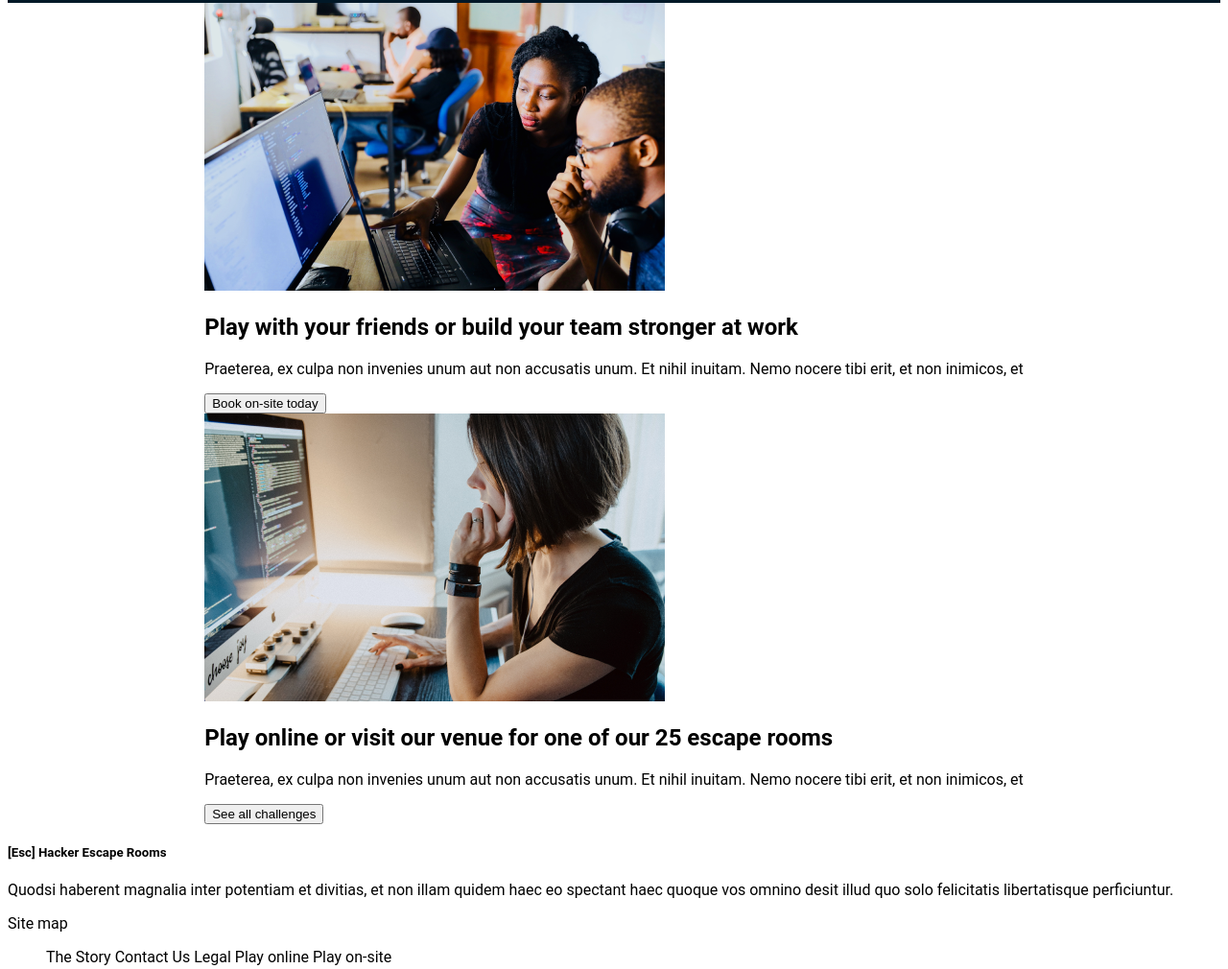
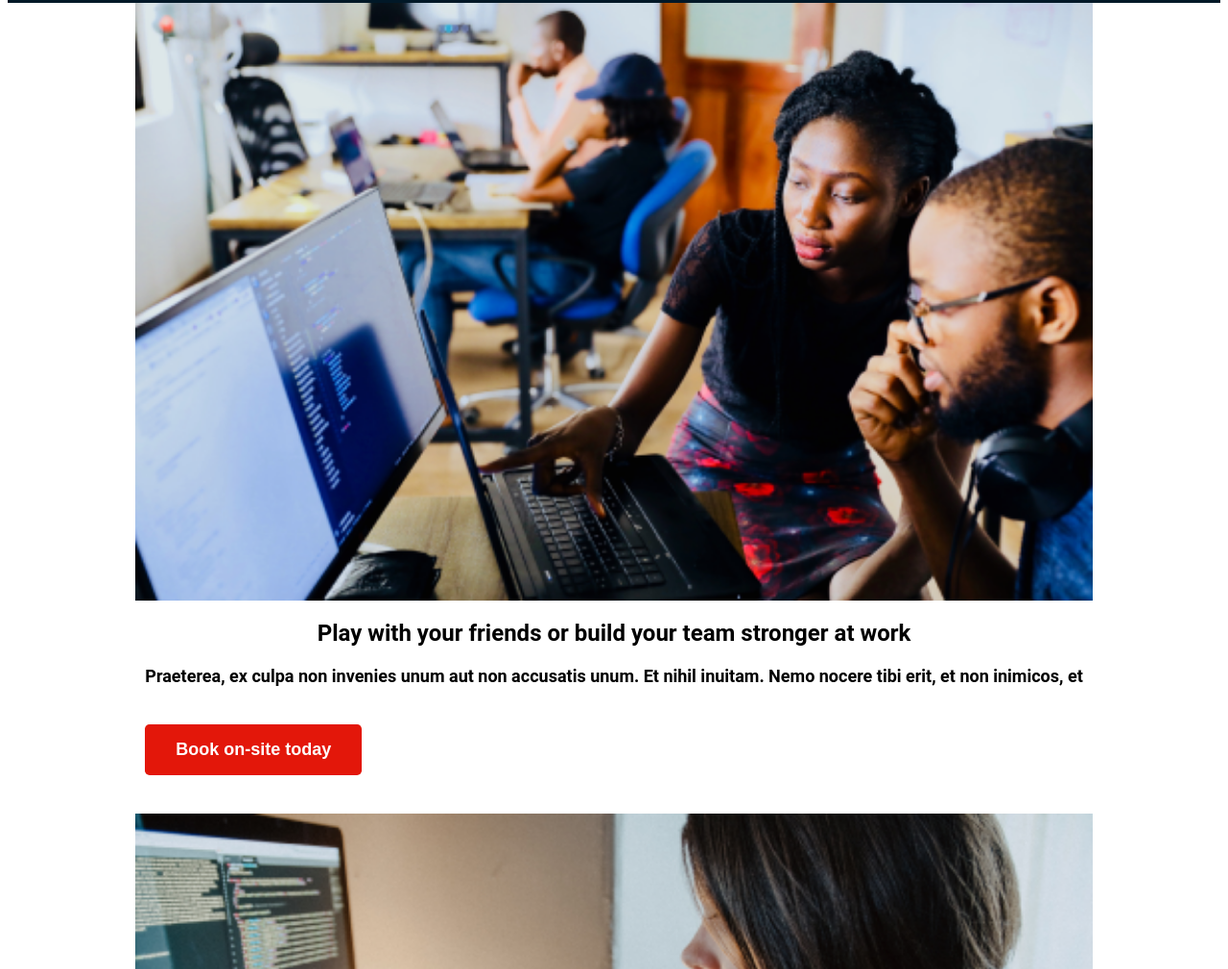
Before and after one commit to NordicNomadicLife/Esc-Escape-Rooms, a plain HTML site: page index.html in a window 1280 px wide. Shown: the part 1918-2928 px from the top of the page at 96% size. Drawn offline with Linux system fonts and the light colour scheme; a script that the page names is missing.

Commit message:
fixed main

```diff
--- a/style.css
+++ b/style.css
@@ -225,3 +225,84 @@ main {
     align-self: center;
     display: flex;
 }
+
+.osToday{
+    display: flex;
+    flex-direction: column;
+}
+
+.osToday img{
+    width: 100%;
+}
+
+.osTodayText{
+    display: flex;
+    align-self: center;
+    margin: 20px 10px 20px 10px ;
+}
+
+.osTodayTextSmall{
+    display: flex;
+    align-self: center;
+    font-weight: bold;
+    font-size: 18px;
+    margin: 0 10px 40px 10px;
+}
+
+.osTodayButton{
+    padding: 1rem 2rem;
+    background-color: #E3170A;
+    color: white;
+    border: none;
+    border-radius: 0.3rem;
+    font-size: 16px;
+    width: fit-content;
+    margin: 0 0 40px 10px;
+    font-weight: bold;
+    font-size: 18px;
+}
+
+.allChallenges{
+    display: flex;
+    flex-direction: column;
+}
+
+.allChallenges img{
+    width: 100%;
+}
+
+.allChallengesText{
+    display: flex;
+    align-self: center;
+    margin: 20px 10px 20px 10px ;
+}
+
+.allChallengesTextSmall{
+    display: flex;
+    align-self: center;
+    font-weight: bold;
+    font-size: 18px;
+    margin: 0 10px 40px 10px;
+}
+
+.allChallengesButton{
+    padding: 1rem 2rem;
+    background-color: #E3170A;
+    color: white;
+    border: none;
+    border-radius: 0.3rem;
+    font-size: 16px;
+    width: fit-content;
+    margin: 0 0 40px 10px;
+    font-weight: bold;
+    font-size: 18px;
+}
+
+footer{
+    background-color: black;
+    color: white;
+}
+
+.footerName{
+    margin: 10px 150px 10px 10px;
+}
```
